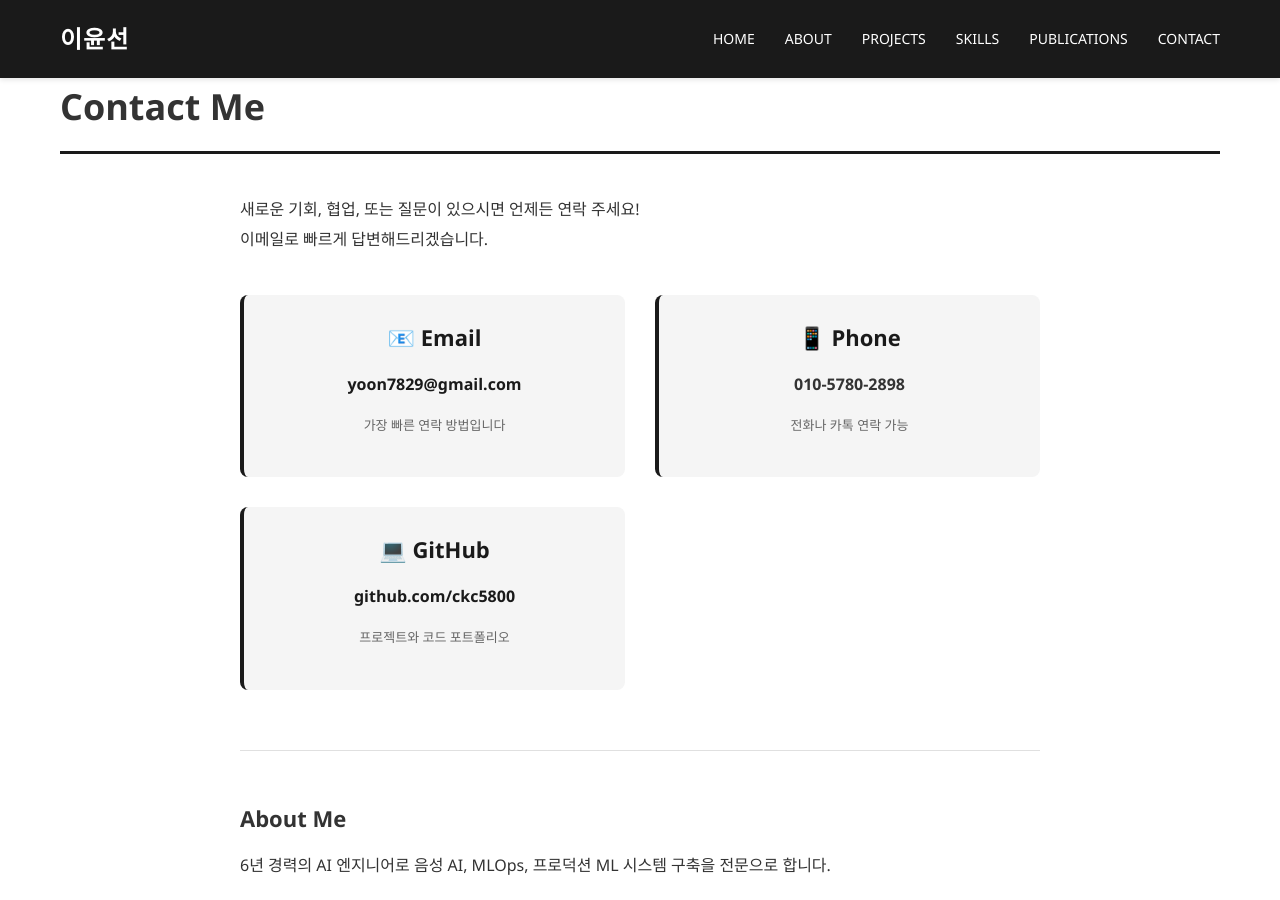
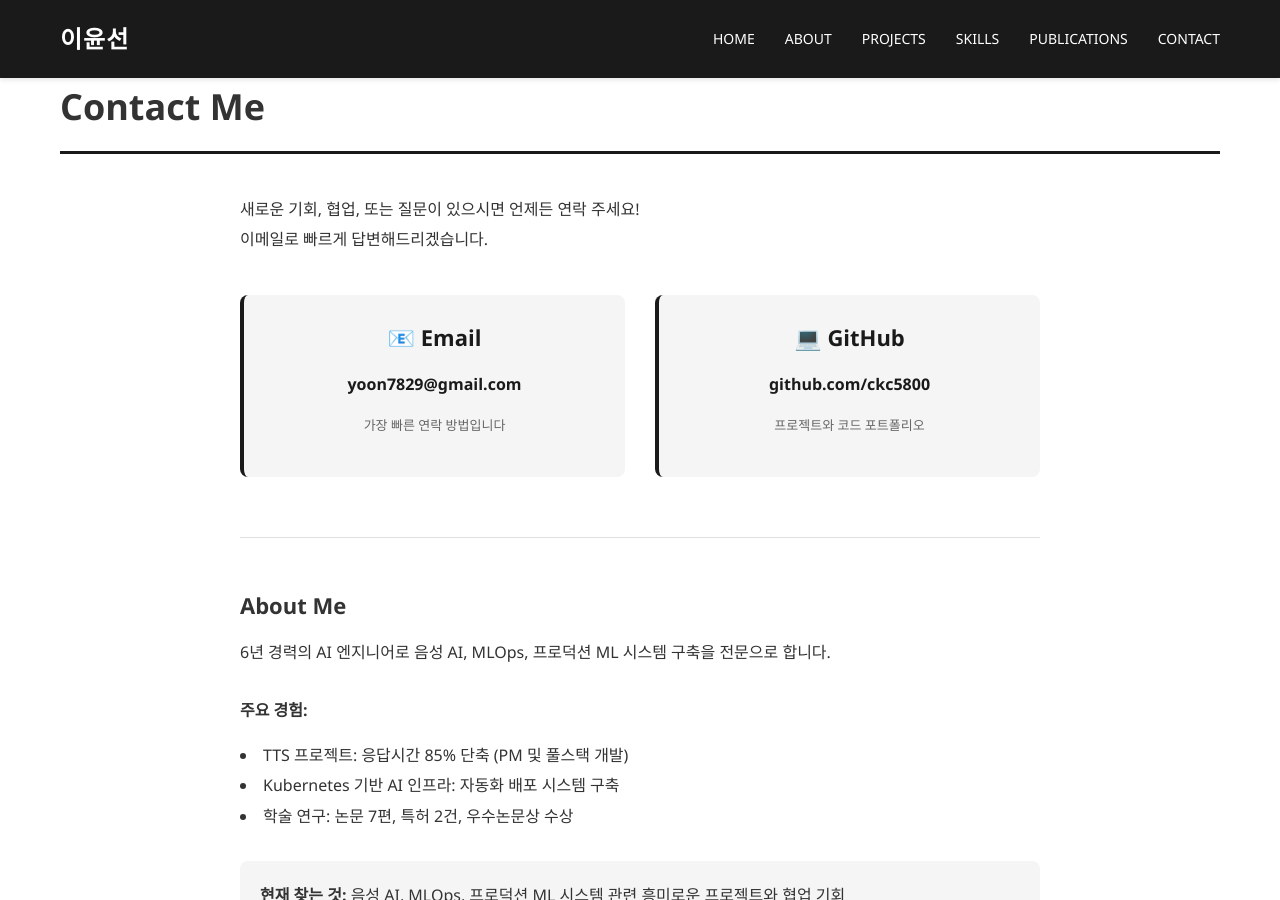
Before and after one commit to ckc5800/ckc5800.github.io, a Jekyll site: the page built from contact.html, in a window 1280 px wide and 900 px high. Built offline with Jekyll 4.4.1, drawn with Linux system fonts in a browser that asks for light colours; some of the changed text lies outside the part shown.

Commit message:
CRITICAL: Remove phone number from contact page and update outdated project info

```diff
--- a/contact.html
+++ b/contact.html
@@ -20,12 +20,6 @@
         </div>
 
         <div class="skill-category" style="text-align: center;">
-            <h3>📱 Phone</h3>
-            <p style="font-size: 16px; font-weight: 600;">010-5780-2898</p>
-            <p style="font-size: 13px; color: #666; margin-top: 10px;">전화나 카톡 연락 가능</p>
-        </div>
-
-        <div class="skill-category" style="text-align: center;">
             <h3>💻 GitHub</h3>
             <p><a href="https://github.com/ckc5800" target="_blank" style="color: var(--primary-black); text-decoration: none; font-weight: 600; font-size: 16px;">github.com/ckc5800</a></p>
             <p style="font-size: 13px; color: #666; margin-top: 10px;">프로젝트와 코드 포트폴리오</p>
@@ -41,10 +35,9 @@
         <strong>주요 경험:</strong>
     </p>
     <ul style="list-style-position: inside; line-height: 1.9;">
-        <li>Qwen3-TTS 프로젝트: TTFB 85% 단축 (혼자 풀스택 구축)</li>
-        <li>Kubernetes 기반 AI 인프라: 배포시간 >80% 단축</li>
-        <li>3D 시맨틱 세그멘테이션 연구: 논문 2편, 특허 2건</li>
-        <li>5가지 핵심 엔지니어링 문제 해결</li>
+        <li>TTS 프로젝트: 응답시간 85% 단축 (PM 및 풀스택 개발)</li>
+        <li>Kubernetes 기반 AI 인프라: 자동화 배포 시스템 구축</li>
+        <li>학술 연구: 논문 7편, 특허 2건, 우수논문상 수상</li>
     </ul>
 
     <p style="margin-top: 30px; padding: 20px; background-color: #f5f5f5; border-radius: 8px;">
@@ -56,7 +49,6 @@
     <h3 style="margin-top: 40px;">Response Time</h3>
     <p>
         📧 이메일: 24시간 이내<br>
-        📱 전화: 평일 10시-18시<br>
         💻 GitHub: Issues 및 Discussions도 환영합니다!
     </p>
 </div>
```
